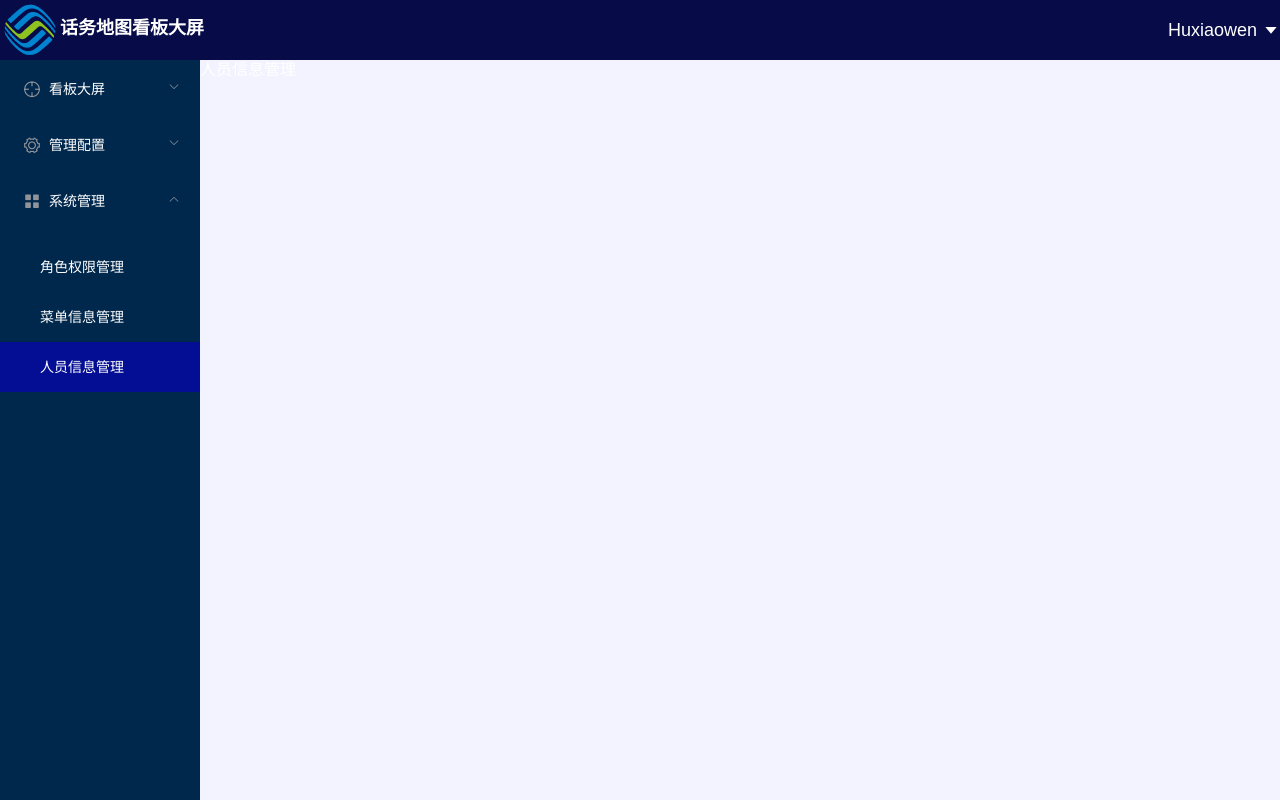
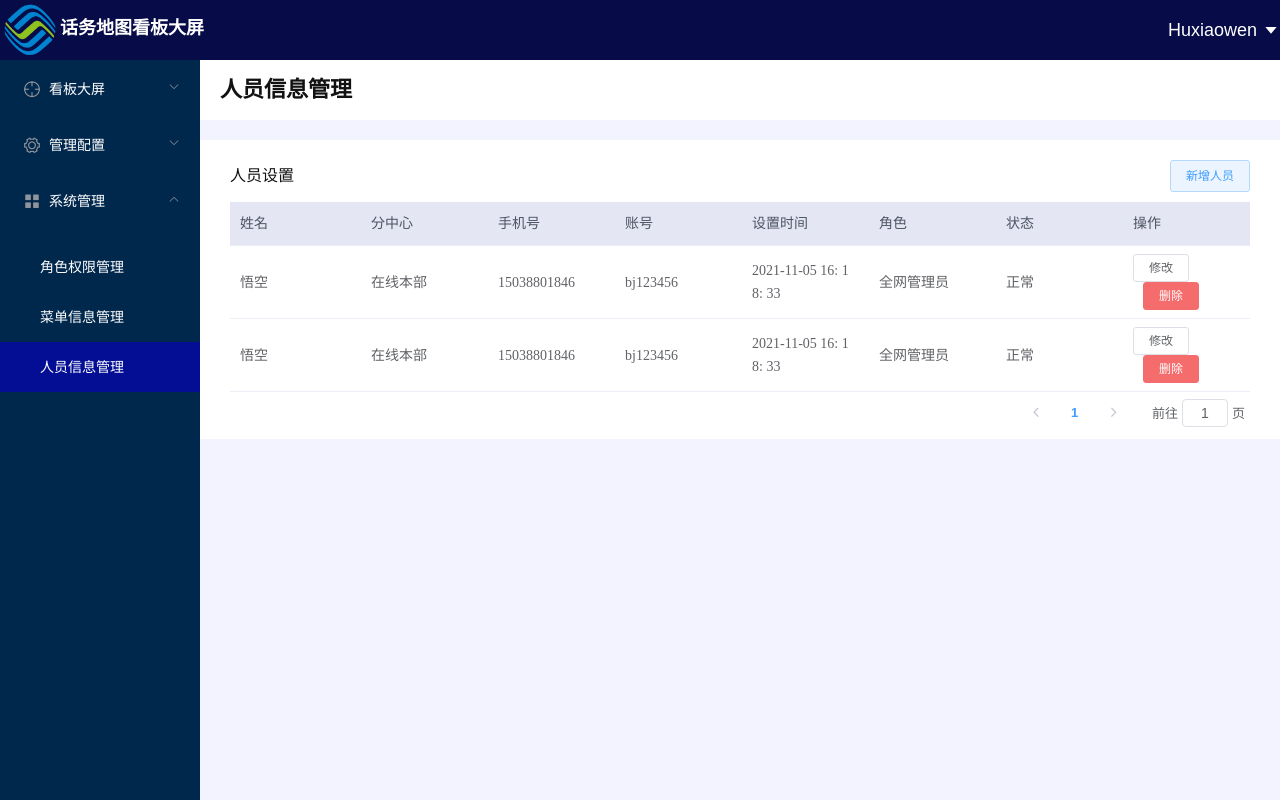
Before and after one commit to zhangbo-43/trafficMap, a Vue app: page /personInfoManage in a window 1280 px wide. Built offline with nearby package versions, Linux system fonts and the light colour scheme; what @jiaminghi/data-view would draw is missing.

Commit message:
角色权限管理和人员信息管理

```diff
--- a/src/views/manageConfig/intervalConfigTable.vue
+++ b/src/views/manageConfig/intervalConfigTable.vue
@@ -68,7 +68,7 @@
 
     <!-- 数据刷新配置的弹窗 -->
     <el-dialog center :show-close="false" :visible.sync="dialogVisible" width="25%">
-      <el-row>
+      <el-row class="select-updata">
         <el-col :span="10"
           ><div class="grid-content bg-purple">
             <p>设置数据刷新频次:</p>
@@ -186,7 +186,9 @@ export default {
         setPerson: setPerson,
         setTime: this.timeFn(),
       });
+      this.currentPage = 1
       this.handleCurrentChange()
+
     },
 
     // 选择数据区间
@@ -249,5 +251,9 @@ export default {
       justify-content: flex-end;
     }
   }
+  .select-updata{
+    display: flex;
+    justify-content: center;
+  }
 }
 </style>
--- /dev/null
+++ b/src/views/systemManage/infoManage.vue
@@ -0,0 +1,215 @@
+<template>
+  <el-container class="container-config">
+    <el-header class="header-title">
+      <span>{{ config.name }}</span>
+    </el-header>
+    <el-main class="main-table">
+      <div class="table-title">
+        <span class="table-name">{{ config.tableTitle }}</span>
+        <el-button
+          type="primary"
+          size="small"
+          plain
+          @click="addPersonClick"
+          v-if="config.buttonName"
+          >{{ config.buttonName }}</el-button
+        >
+      </div>
+      <el-table
+        max-height="438px"
+        :data="showTableData"
+        style="width: 100%"
+        :header-cell-style="{
+          background: 'rgba(3,15,148,0.1)',
+          color: '#4C5463',
+          fontWeight: 500,
+          padding: '10px 0px',
+        }"
+        :row-style="{
+          fontWeight: 300,
+          fontFamily: 'PingFang SC',
+          height: 10,
+        }"
+        :cell-style="{
+          padding: '8px 0px',
+          fontSize: 12,
+        }"
+      >
+        <el-table-column
+          v-for="(item, index) in columns"
+          :key="index"
+          :prop="item"
+          :label="config.tableColumn[item]"
+        >
+        </el-table-column>
+        <el-table-column label="操作">
+          <template slot-scope="scope">
+            <el-button size="mini" @click="handleEdit(scope.$index, scope.row)"
+              >修改</el-button
+            >
+            <el-button
+              size="mini"
+              type="danger"
+              @click="handleDelete(scope.$index, scope.row)"
+              v-if="config.name === '人员信息管理'"
+              >删除</el-button
+            >
+          </template>
+        </el-table-column>
+      </el-table>
+      <div class="select-page">
+        <el-pagination
+          :current-page.sync="currentPage"
+          :page-size="10"
+          layout="prev, pager, next, jumper"
+          :total="this.config.tableData.length"
+          @current-change="handleCurrentChange"
+        >
+        </el-pagination>
+      </div>
+    </el-main>
+
+    <!-- 人员信息管理弹窗 -->
+    <el-dialog title="新增人员" :visible.sync="dialogVisible" width="40%">
+      <div>
+        <el-form
+          :model="ruleForm"
+          :rules="rules"
+          ref="ruleForm"
+          label-width="100px"
+          class="demo-ruleForm"
+          size="mini"
+        >
+          <el-form-item label="姓名" prop="name">
+            <el-input v-model="ruleForm.name" placeholder="请输入"></el-input>
+          </el-form-item>
+          <el-form-item label="登录账号" prop="account">
+            <el-input v-model="ruleForm.account"></el-input>
+          </el-form-item>
+          <el-form-item label="手机号" prop="phoneNum">
+            <el-input v-model="ruleForm.phoneNum" placeholder="请输入"></el-input>
+          </el-form-item>
+          <el-form-item label="密码" prop="password">
+            <el-input v-model="ruleForm.password" placeholder="请输入"></el-input>
+          </el-form-item>
+          <el-form-item label="用户状态" prop="state">
+            <el-radio-group v-model="ruleForm.state" >
+              <el-radio label="正常"></el-radio>
+              <el-radio label="禁用"></el-radio>
+            </el-radio-group>
+          </el-form-item>
+
+          <el-form-item label="角色" prop="role">
+            <el-select v-model="ruleForm.role" placeholder="请选择角色">
+              <el-option label="全网管理员" value="shanghai"></el-option>
+              <el-option label="分中心管理员" value="beijing"></el-option>
+            </el-select>
+          </el-form-item>
+        </el-form>
+      </div>
+      <span slot="footer" class="dialog-footer">
+        <el-button @click="dialogVisible = false">取 消</el-button>
+        <el-button type="primary" @click="handleAddPerson">提 交</el-button>
+      </span>
+    </el-dialog>
+  </el-container>
+</template>
+
+<script>
+export default {
+  data() {
+    return {
+      columns: [],
+      showTableData: [],
+      currentPage: 1,
+      dialogVisible: false,
+      ruleForm: {
+        name: "",
+        region: "",
+        state: "",
+        account: "",
+        phoneNum: "",
+        password: "",
+      },
+      rules: {
+        name: [
+          { required: true, message: "请输入姓名", trigger: "blur" },
+        //   {  trigger: "blur" },
+        ],
+        region: [
+          { required: true, message: "请选择活动区域", trigger: "change" },
+        ],
+        resource: [
+          { required: true, message: "请选择活动资源", trigger: "change" },
+        ],
+      },
+    };
+  },
+  props: ["config"],
+
+  methods: {
+    // 新增人员按钮事件
+    addPersonClick() {
+      this.dialogVisible = true;
+    },
+
+    // 新增人员弹窗中确定按钮处理事件
+    handleAddPerson() {
+      this.dialogVisible = false;
+    },
+    handleCurrentChange() {
+      let show = (this.currentPage - 1) * 10;
+      this.showTableData = this.config.tableData.slice(show, show + 10);
+    },
+    handleEdit(index, row) {
+      console.dir(index);
+      console.dir(row);
+    },
+  },
+  mounted() {
+    this.columns = Object.keys(this.config.tableColumn);
+    this.handleCurrentChange();
+  },
+};
+</script>
+
+<style lang="scss" scoped>
+.header-title {
+  background-color: #fff;
+  display: flex;
+  align-items: center;
+
+  span {
+    font-size: 22px;
+    color: #121212;
+    font-weight: bolder;
+  }
+}
+.main-table {
+  background-color: #fff;
+  margin-top: 20px;
+  padding: 20px 30px 10px 30px;
+
+  .table-title {
+    margin-bottom: 10px;
+    display: flex;
+    justify-content: space-between;
+    .table-name {
+      color: #121212;
+      display: flex;
+      align-items: center;
+    }
+  }
+}
+.select-page {
+  padding-top: 5px;
+  .el-pagination {
+    display: flex;
+    justify-content: flex-end;
+  }
+}
+.dialog-footer {
+  display: flex;
+  justify-content: center;
+}
+</style>
--- a/src/views/systemManage/personInfoManage.vue
+++ b/src/views/systemManage/personInfoManage.vue
@@ -1,13 +1,51 @@
 <template>
-<div>人员信息管理</div>
+  <Infomanage :config.sync="config"></Infomanage>
 </template>
 
 <script>
+import Infomanage from "./infoManage.vue";
 export default {
-  name: "personInfoManage"
-}
+  name: "personInfoManage",
+  components: {
+    Infomanage,
+  },
+  data() {
+    return {
+      config: {
+        name: "人员信息管理",
+        buttonName: "新增人员",
+        tableTitle: "人员设置",
+        tableColumn: {
+          name: "姓名",
+          SubCenter: "分中心",
+          phoneNum: "手机号",
+          account: "账号",
+          setTime: "设置时间",
+          role: "角色",
+          state: "状态",
+        },
+        tableData: [
+          {
+            name: "悟空",
+            SubCenter: "在线本部",
+            phoneNum: "15038801846",
+            account:'bj123456',
+            setTime:'2021-11-05 16: 18: 33',
+            role:'全网管理员',
+            state:'正常',
+          },
+          {
+            name: "悟空",
+            SubCenter: "在线本部",
+            phoneNum: "15038801846",
+            account:'bj123456',
+            setTime:'2021-11-05 16: 18: 33',
+            role:'全网管理员',
+            state:'正常',
+          },
+        ],
+      },
+    };
+  },
+};
 </script>
-
-<style scoped>
-
-</style>
--- a/src/views/systemManage/rolePerManage.vue
+++ b/src/views/systemManage/rolePerManage.vue
@@ -1,10 +1,48 @@
 <template>
-<div>角色权限管理</div>
+<Infomanage :config.sync="config"></Infomanage>
 </template>
 
 <script>
+import Infomanage from "./infoManage.vue";
 export default {
-  name: "rolePerManage"
+  name: "rolePerManage",
+  components: {
+    Infomanage,
+  },
+  data() {
+    return {
+      config: {
+        name: "角色权限管理",
+        tableTitle: "角色权限设置",
+        tableColumn: {
+          id:'角色编号',
+          name: "角色名称",
+          menuPer: "菜单权限",
+          setTime: "设置时间",
+        },
+        tableData: [
+          {
+            id:1,
+            name: "全网管理员",
+            menuPer:"全网监控大屏，分中心大屏、瞬时区间配置",
+            setTime:'2021-11-05 16: 18: 33',
+          },
+          {
+            id:2,
+            name: "北京分中心管理员",
+            menuPer:"分中心大屏",
+            setTime:'2021-11-05 16: 18: 33',
+          },
+          {
+            id:2,
+            name: "南京分中心管理员",
+            menuPer:"分中心大屏",
+            setTime:'2021-11-05 16: 18: 33',
+          },
+        ],
+      },
+    };
+  },
 }
 </script>
 
```
